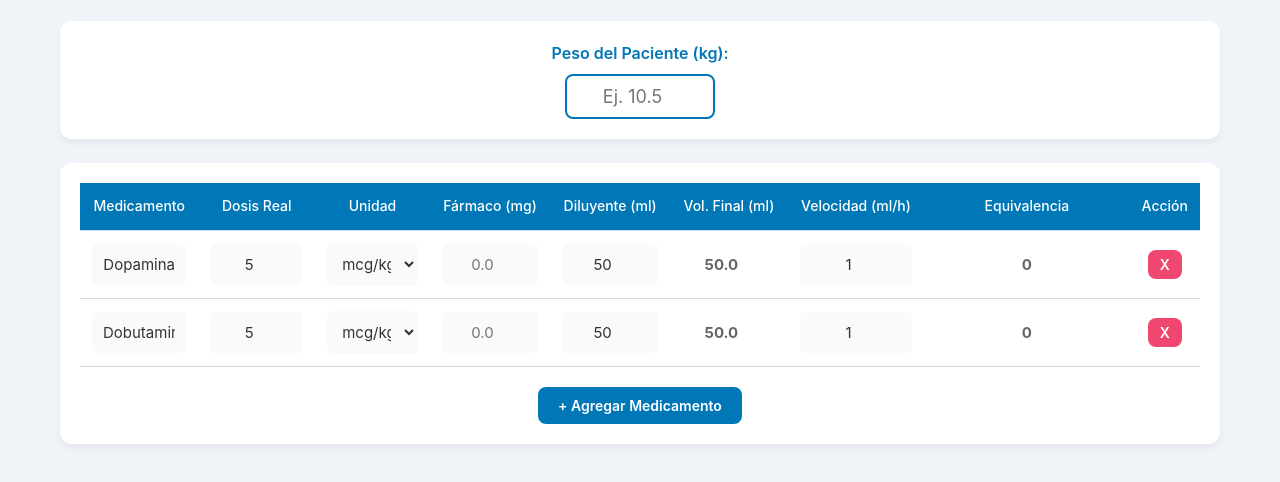
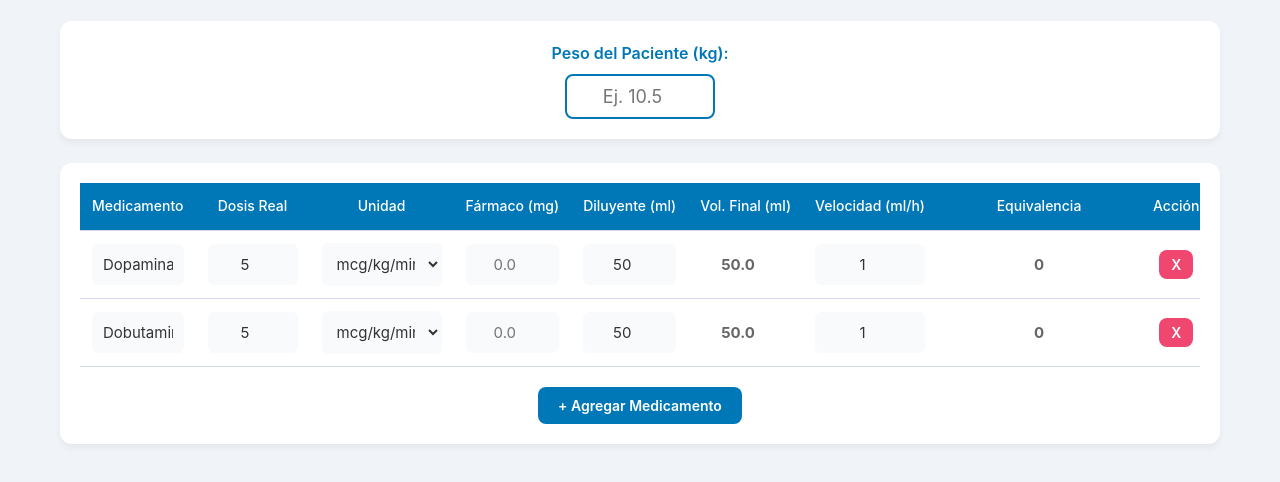
Before and after one commit to leonardo-9206/ProyectoAminas, a plain HTML site: page index.html in a window 1280 px wide. Shown: the part 84-566 px from the top of the page. Drawn offline with Linux system fonts and the light colour scheme.

Commit message:
Update calculation logic for speed and visuals

```diff
--- a/app.js
+++ b/app.js
@@ -82,7 +82,7 @@ document.addEventListener('DOMContentLoaded', () => {
         const unidadSelect = tr.querySelector('.sel-unidad');
         const btnDelete = tr.querySelector('.btn-delete');
 
-        // Eventos que calculan el FÁRMACO (mg) - El flujo principal
+        // Si el usuario cambia la DOSIS, DILUYENTE o UNIDAD -> Se recalcula el FÁRMACO (mg) necesario
         const triggerCalculateFarmaco = () => {
             updateRowBaseCalculations(tr);
             calculateFarmaco(tr);
@@ -91,21 +91,17 @@ document.addEventListener('DOMContentLoaded', () => {
 
         dosisInput.addEventListener('input', triggerCalculateFarmaco);
         diluyenteInput.addEventListener('input', triggerCalculateFarmaco);
-        velocidadInput.addEventListener('input', triggerCalculateFarmaco);
         unidadSelect.addEventListener('change', triggerCalculateFarmaco);
 
-        // Evento Inverso: Si el usuario escribe manualmente los FÁRMACOS (mg),
-        // recalculamos la DOSIS real.
-        farmacoInput.addEventListener('change', () => {
+        // Si el usuario cambia la VELOCIDAD o los FÁRMACOS (mg) manualmente -> Se recalcula la DOSIS que está pasando
+        const triggerCalculateDose = () => {
+            updateRowBaseCalculations(tr);
             calculateDose(tr);
             updateEquivalencia(tr);
-        });
-        farmacoInput.addEventListener('keyup', (e) => {
-            if (e.key === 'Enter') {
-                calculateDose(tr);
-                updateEquivalencia(tr);
-            }
-        });
+        };
+
+        velocidadInput.addEventListener('input', triggerCalculateDose);
+        farmacoInput.addEventListener('input', triggerCalculateDose);
 
         // Botón eliminar
         btnDelete.addEventListener('click', () => {
@@ -224,7 +220,7 @@ document.addEventListener('DOMContentLoaded', () => {
             equivalencia = (farmaco_mg * 1) / (peso * vol_final_ml);
         }
 
-        const val = equivalencia > 0 ? equivalencia.toFixed(3) : '0';
+        const val = equivalencia > 0 ? equivalencia.toFixed(1) : '0';
 
         // Mostrar con unidades
         tr.querySelector('.inp-equivalencia').value = val !== '0' ? val + ' ' + unidad + ' / ml/h' : '0';
--- a/style.css
+++ b/style.css
@@ -133,6 +133,10 @@ td input.inp-equivalencia {
     min-width: 180px;
 }
 
+td select.sel-unidad {
+    min-width: 120px;
+}
+
 td input:focus, td select:focus {
     outline: none;
     border-color: var(--primary-color);
```
